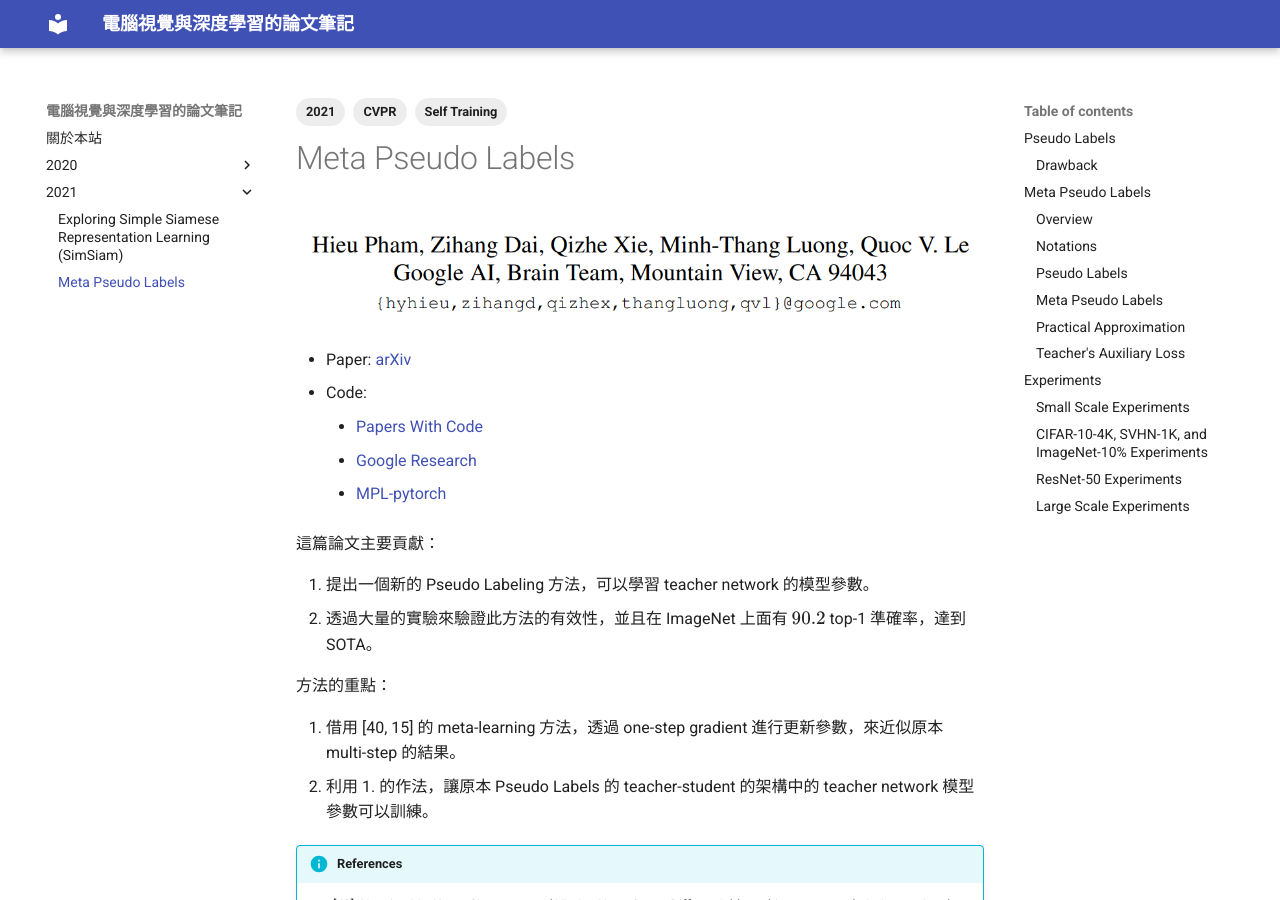
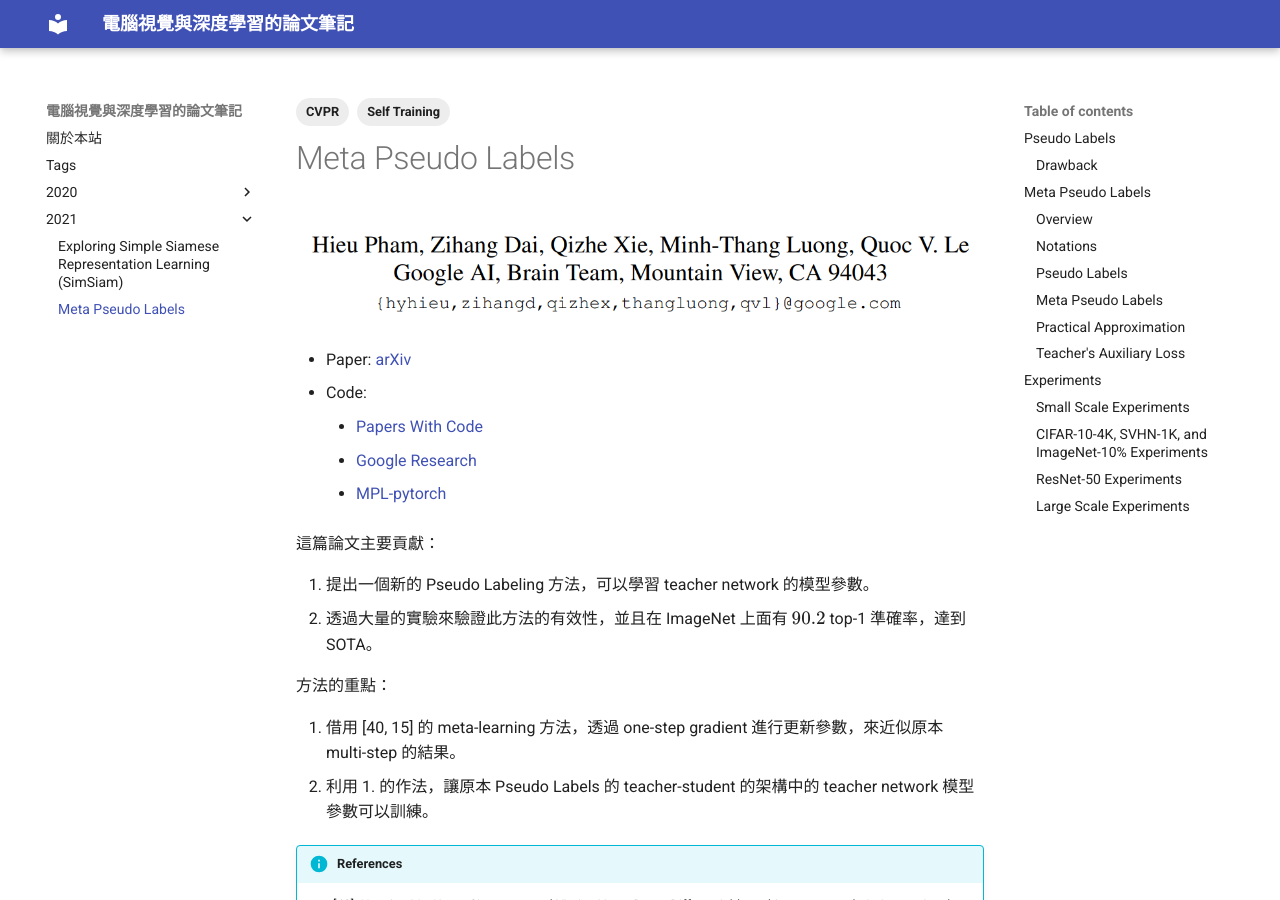
Before and after one commit to aquastripe/paper-notes, an MkDocs documentation site: the page built from docs/2021/meta-pseudo-labels.md, in a window 1280 px wide and 900 px high. Built offline with MkDocs 1.6.1 and Material for MkDocs 9.7.7, drawn with Linux system fonts in a browser that asks for light colours.

Commit message:
feat: add tags

```diff
--- a/docs/2021/meta-pseudo-labels.md
+++ b/docs/2021/meta-pseudo-labels.md
@@ -1,7 +1,6 @@
 ---
 tags:
     - CVPR
-    - 2021
     - Self Training
 ---
 
--- /dev/null
+++ b/docs/tags.md
@@ -0,0 +1,3 @@
+# Tags
+
+[TAGS]
```
Also changed, not shown: docs/2020/an-image-is-worth-16x16-words-transformers-for-image-recognition-at-scale.md (+0 -1 lines), docs/2021/exploring-simple-siamese-representation-learning.md (+0 -1 lines).
